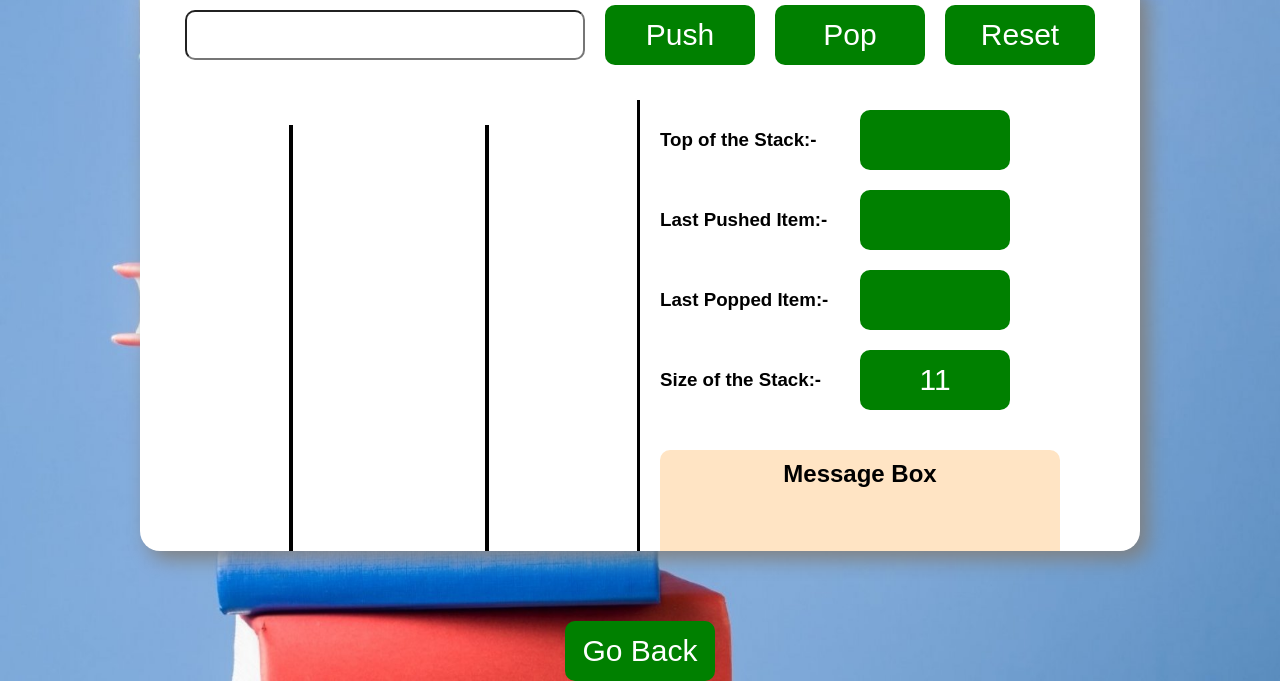
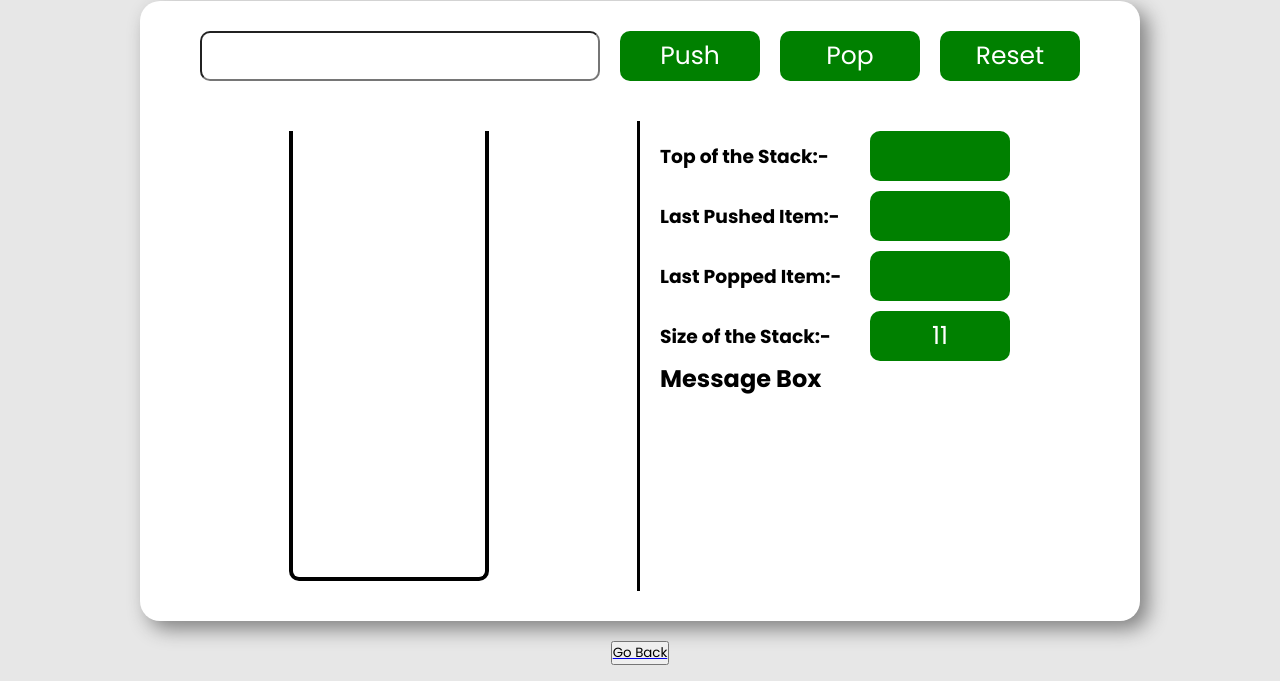
Before and after one commit to wings-realm/VisualWeave, a plain HTML site: page views/stack.html in a window 1280 px wide. Shown: the part 119-800 px from the top of the page. Drawn offline with Linux system fonts and the light colour scheme.

Commit message:
Update stack.css

```diff
--- a/static/css/stack.css
+++ b/static/css/stack.css
@@ -4,6 +4,7 @@
 	margin: 0;
 	padding: 0;
 	box-sizing: border-box;
+	font-family: "Poppins", sans-serif;
 }
 body {
 	height: 100vh;
@@ -14,9 +15,6 @@ body {
 	flex-direction: column;
 	gap: 20px;
 	background-color: rgb(231, 231, 231);
-	background-image: url("../images/stack.jpg");
-	background-size:100vw 100vh;
-	font-family: 'Montserrat', sans-serif;
 }
 header {
 	height: 100px;
@@ -36,8 +34,8 @@ header {
 	font-weight:bolder ;
 }
 .container {
-	height: 45rem;
-	width: 62.5rem;
+	height: 620px;
+	width: 1000px;
 	background-color: white;
 	box-shadow: 8px 8px 20px rgb(128, 128, 128);
 	position: relative;
@@ -68,11 +66,10 @@ header {
 .push,
 .pop,
 .reset,
-.box,
-button {
-	height: 60px;
-	width: 150px;
-	font-size: 30px;
+.box {
+	height: 50px;
+	width: 140px;
+	font-size: 25px;
 	background-color: green;
 	color: white;
 	border-radius: 10px;
@@ -96,7 +93,7 @@ button {
 
 .stack {
 	width: 500px;
-	height: 600px;
+	height: 470px;
 	display: flex;
 	justify-content: center;
 	align-items: center;
@@ -106,7 +103,7 @@ button {
 }
 
 .main-stack-bucket {
-	height: 550px;
+	height: 450px;
 	width: 200px;
 	border-width: 0 4px 4px 4px;
 	border-color: black;
@@ -154,14 +151,9 @@ button {
 		background-color: rgb(255, 15, 59);
 	}
 }
-.sec1,
-.sec2,
-.sec3,
-.sec4{
-	margin-bottom: 20px;
-}
+
 .info {
-	height: 600px;
+	height: 470px;
 	width: 500px;
 	padding-left: 20px;
 }
@@ -175,10 +167,10 @@ button {
 	justify-content: space-between;
 }
 
-.message-box {
-	height: 200px;
+.massage-box {
+	height: 180px;
 	width: 400px;
-	margin-top: 40px;
+	margin-top: 30px;
 	padding: 10px;
 	border-radius: 10px;
 	background-color: bisque;
@@ -187,22 +179,22 @@ button {
 	justify-content: space-between;
 }
 
-.message-box h2 {
+.massage-box h2 {
 	text-align: center;
 	font-weight: 600;
 }
 
-.message {
+.massage {
 	height: 160px;
 	display: flex;
 	align-items: center;
 	justify-content: center;
 	font-size: 30px;
 }
-.error-message {
-	animation: errorMessage 0.4s infinite linear;
+.error-massage {
+	animation: errorMassage 0.4s infinite linear;
 }
-@keyframes errorMessage {
+@keyframes errorMassage {
 	0% {
 		background-color: bisque;
 	}
@@ -210,6 +202,8 @@ button {
 		background-color: rgb(255, 15, 59);
 	}
 }
-#back {
-	margin-top: 50px;
-  }
+#back{
+	display:flex;
+	position:relative;
+	right:0px;
+}
```
